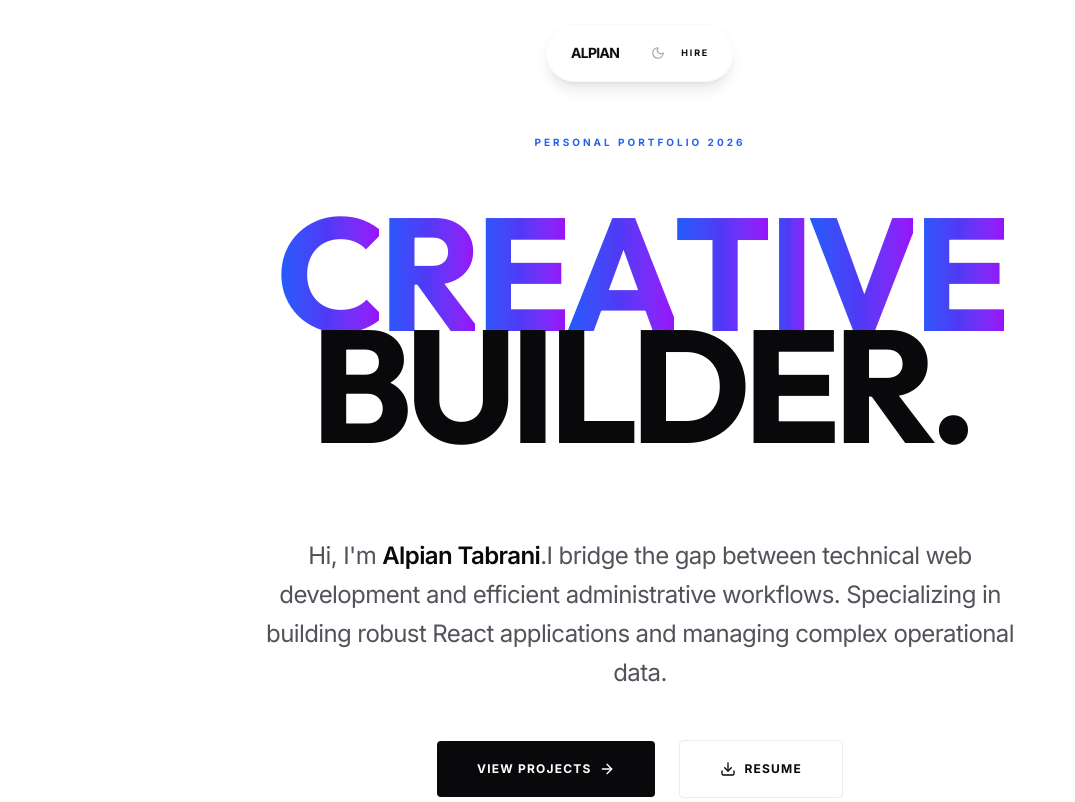
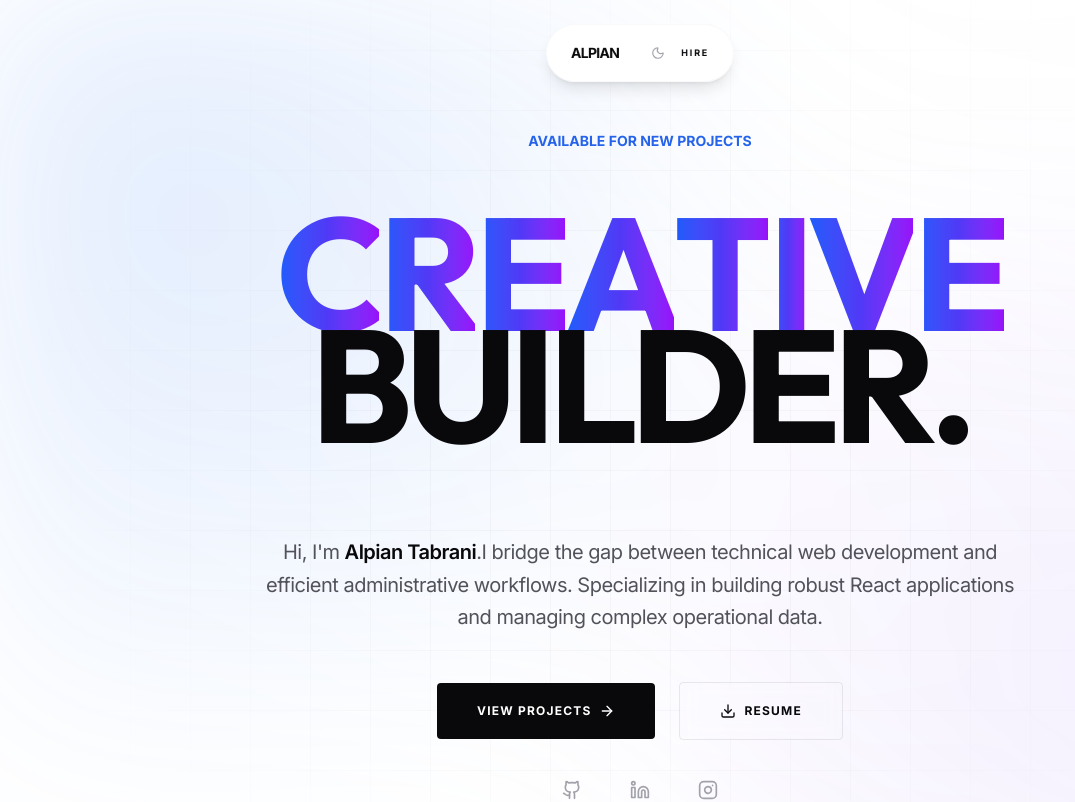
Before and after one commit to Smeagol03/myportfolio, a React (Vite) app: page / in a window 1280 px wide. Shown: the top 802 px of the page, without its empty margins (0-1075 px from the left). Built offline with nearby package versions, Linux system fonts and the light colour scheme.

Commit message:
membuat bg pada hero

```diff
--- a/src/komponen/Hero.jsx
+++ b/src/komponen/Hero.jsx
@@ -6,6 +6,7 @@ import {
   Instagram,
 } from "lucide-react";
 import { FadeIn, StaggerText } from "./animasi";
+import "./animasi/native/hero.css";
 
 const Hero = ({
   nama = "Alpian Tabrani",
@@ -16,12 +17,44 @@ const Hero = ({
 }) => {
   return (
     <section className="relative min-h-[110vh] flex items-center justify-center pt-32 pb-20 overflow-hidden">
+      {/* Animated Background Integrated with Native CSS */}
+      <div className="hero-background">
+        <div className="hero-grid" />
+        <div className="hero-glow" />
+
+        {/* Gradient Orbs */}
+        <div className="hero-orb hero-orb-1" />
+        <div className="hero-orb hero-orb-2" />
+        <div className="hero-orb hero-orb-3" />
+
+        {/* Animated Circles */}
+        <div className="hero-circle hero-circle-1" />
+        <div className="hero-circle hero-circle-2" />
+        <div className="hero-circle hero-circle-3" />
+
+        {/* Geometric Shapes */}
+        <div className="hero-shape hero-hexagon" />
+        <div className="hero-shape hero-triangle" />
+        <div className="hero-shape hero-diamond" />
+
+        {/* Dots */}
+        <div className="hero-dot hero-dot-1" />
+        <div className="hero-dot hero-dot-2" />
+        <div className="hero-dot hero-dot-3" />
+        <div className="hero-dot hero-dot-4" />
+        <div className="hero-dot hero-dot-5" />
+
+        {/* Wave Lines */}
+        <div className="hero-wave hero-wave-1" />
+        <div className="hero-wave hero-wave-2" />
+      </div>
+
       <div className="container mx-auto px-6 relative z-10">
         <div className="flex flex-col items-center text-center">
           {/* Badge */}
           <FadeIn delay={0} direction="down" duration={0.5} className="mb-12">
-            <span className="px-5 py-2 rounded-full border border-white/10 bg-white/5 backdrop-blur-md text-[10px] font-bold uppercase tracking-[0.3em] text-(--accent-blue)">
-              Personal Portfolio {new Date().getFullYear()}
+            <span className="px-5 py-2 rounded-full border border-white/10 bg-white/5 backdrop-blur-md text-xs md:text-sm font-bold uppercase text-(--accent-blue)">
+              Available for New Projects
             </span>
           </FadeIn>
 
@@ -49,7 +82,7 @@ const Hero = ({
               delay={0.5}
               direction="up"
               duration={1}
-              className="text-xl md:text-2xl text-(--text-secondary) font-inter mb-12 leading-relaxed tracking-tight"
+              className="text-sm md:text-xl text-(--text-secondary) font-inter mb-12 leading-relaxed tracking-tight"
             >
               Hi, I'm{" "}
               <span className="text-(--text-primary) font-semibold">
--- a/src/komponen/animasi/native/hero.css
+++ b/src/komponen/animasi/native/hero.css
@@ -0,0 +1,80 @@
+.hero-background {
+  position: absolute;
+  top: 0;
+  left: 0;
+  width: 100%;
+  height: 100%;
+  overflow: hidden;
+  z-index: -1;
+  background-color: var(--bg-primary);
+  pointer-events: none;
+}
+
+/* More Visible Grid Infrastructure */
+.hero-background::before {
+  content: "";
+  position: absolute;
+  inset: 0;
+  background-image:
+    linear-gradient(var(--border-color) 1.5px, transparent 1.5px),
+    linear-gradient(90deg, var(--border-color) 1.5px, transparent 1.5px);
+  background-size: 60px 60px;
+  background-position: center;
+  opacity: 0.35;
+  mask-image: radial-gradient(circle at center, black 30%, transparent 85%);
+  -webkit-mask-image: radial-gradient(
+    circle at center,
+    black 30%,
+    transparent 85%
+  );
+}
+
+/* Brighter & More Dynamic Glowing Orbs */
+.hero-background::after {
+  content: "";
+  position: absolute;
+  top: 0;
+  left: 0;
+  width: 100%;
+  height: 100%;
+  background:
+    radial-gradient(
+      circle at 15% 25%,
+      rgba(59, 130, 246, 0.15) 0%,
+      transparent 45%
+    ),
+    radial-gradient(
+      circle at 85% 75%,
+      rgba(139, 92, 246, 0.1) 0%,
+      transparent 45%
+    ),
+    radial-gradient(
+      circle at 50% 50%,
+      rgba(255, 255, 255, 0.05) 0%,
+      transparent 55%
+    );
+  filter: blur(80px);
+  animation: bg-shift 25s ease-in-out infinite alternate;
+}
+
+/* Stronger Grainy Texture Layer */
+.hero-background-noise {
+  position: absolute;
+  inset: 0;
+  background-image: url("https://grainy-gradients.vercel.app/noise.svg");
+  opacity: 0.1;
+  mix-blend-mode: overlay;
+  pointer-events: none;
+}
+
+@keyframes bg-shift {
+  0% {
+    transform: scale(1) translate(0, 0);
+  }
+  50% {
+    transform: scale(1.15) translate(40px, 20px);
+  }
+  100% {
+    transform: scale(1.05) translate(-20px, -35px);
+  }
+}
```
